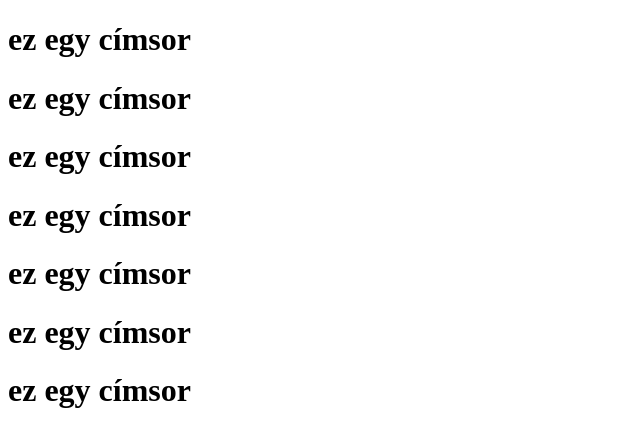
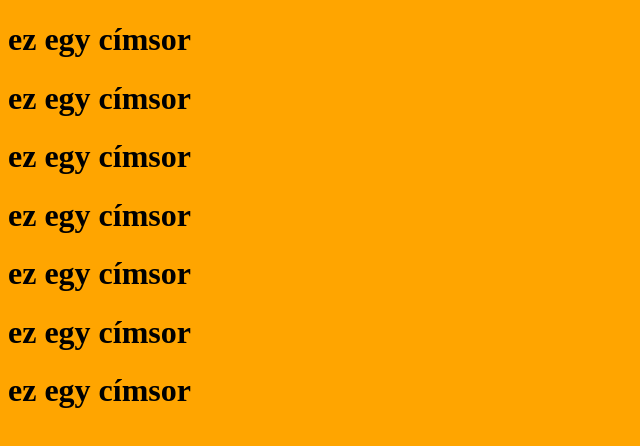
Before and after one commit to kelex2X/testrepo, a plain HTML site: page index.html in a window 1280 px wide. Shown: the whole page, without its empty margins (0-640 px from the left). Drawn offline with Linux system fonts and the light colour scheme.

Commit message:
FUCK OFF

```diff
--- a/css/style.css
+++ b/css/style.css
@@ -1,3 +1,3 @@
 body {
-
+    background-color: orange;
 }
```
